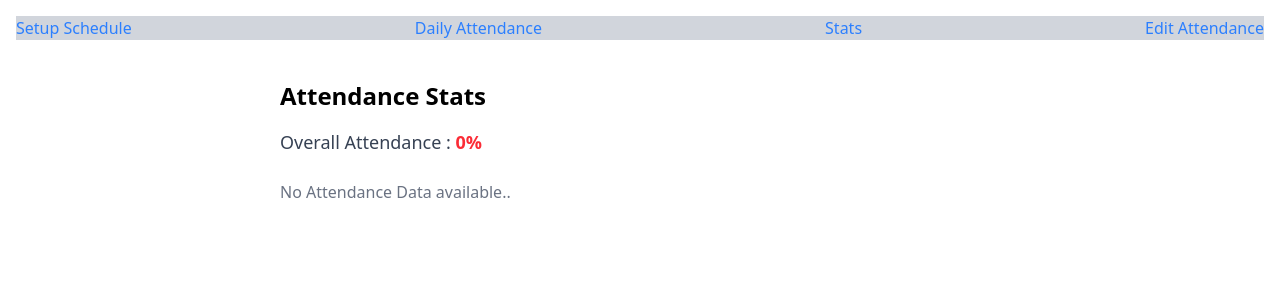
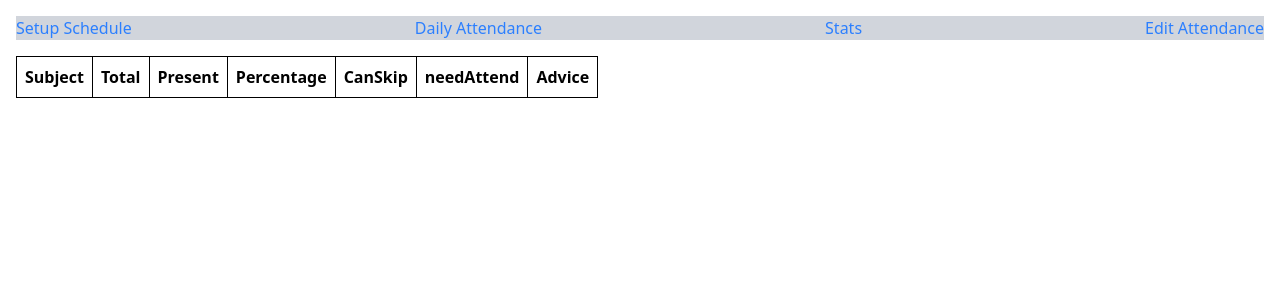
Before and after one commit to Abhishek-Negi01/attendance-tracker, a React (Vite) app: page /stats in a window 1280 px wide. Shown: the top 300 px of the page. Built offline with nearby package versions, Linux system fonts and the light colour scheme.

Commit message:
create a webpage which will show attendence stats but have to solve some bugs related to atteneance marking

```diff
--- a/src/components/AttendanceStats.jsx
+++ b/src/components/AttendanceStats.jsx
@@ -1,45 +1,31 @@
 // See stats & % calculations
 
 import React, { useEffect, useState } from "react";
-import { calculateAttendanceStats } from "../utils/attendanceUtils";
+import { calculateAttendenceStats } from "../utils/attendanceUtils";
+// import Table from "react-bootstrap/Table";
 
 const AttendanceStats = () => {
   const [data, setData] = useState({ overallPercentage: 0, stats: {} });
 
   useEffect(() => {
-    const result = calculateAttendanceStats();
+    const result = calculateAttendenceStats();
     setData(result);
   }, []);
 
   const { overallPercentage, stats } = data;
 
   return (
-    <div className="p-6 max-w-3xl mx-auto">
-      <h2 className="text-2xl font-bold mb-4">Attendance Stats</h2>
-
-      <div className="mb-6">
-        <p className="text-lg font-medium">
-          <span className="text-gray-700">Overall Attendance :</span>{" "}
-          <span
-            className={`font-bold ${
-              overallPercentage < 75 ? "text-red-500" : "text-green-600"
-            }`}
-          >
-            {overallPercentage}%
-          </span>
-        </p>
-      </div>
-
-      {Object.keys(stats).length === 0 ? (
-        <p className="text-gray-500">No Attendance Data available..</p>
-      ) : (
-        <table className="w-full border border-gray-300">
+    <div>
+      <table>
         <thead>
-            <tr className="bg-gray-100">
+          <tr>
+            {/* <th>S.No</th> */}
             <th className="p-2 border">Subject</th>
             <th className="p-2 border">Total</th>
             <th className="p-2 border">Present</th>
-              <th className="p-2 border">%</th>
+            <th className="p-2 border">Percentage</th>
+            <th className="p-2 border">CanSkip</th>
+            <th className="p-2 border">needAttend</th>
             <th className="p-2 border">Advice</th>
           </tr>
         </thead>
@@ -50,13 +36,14 @@ const AttendanceStats = () => {
               <td className="p-2 border">{subject}</td>
               <td className="p-2 border text-center">{s.total}</td>
               <td className="p-2 border text-center">{s.present}</td>
-                <td className="p-2 border text-center">{s.percentage}%</td>
-                <td className="p-2 border text-sm">{s.message}</td>
+              <td className="p-2 border text-center">{s.percentage}</td>
+              <td className="p-2 border text-center">{s.canSkip}</td>
+              <td className="p-2 border text-center">{s.needAttend}</td>
+              <td className="p-2 border text-center">{s.advice}</td>
             </tr>
           ))}
         </tbody>
       </table>
-      )}
     </div>
   );
 };
--- a/src/utils/attendanceUtils.js
+++ b/src/utils/attendanceUtils.js
@@ -1,20 +1,20 @@
 // Calculation functions
 
-export function calculateAttendanceStats() {
+export function calculateAttendenceStats() {
   const schedule = JSON.parse(localStorage.getItem("schedule")) || {};
-  const attendance = JSON.parse(localStorage.getItem("attendance")) || {};
+  const attendence = JSON.parse(localStorage.getItem("attendence")) || {};
 
   const subjectStats = {};
 
-  Object.values(schedule).forEach((subjects) => {
-    subjects.forEach((subject) => {
+  Object.values(schedule).forEach((day) => {
+    day.forEach((subject) => {
       if (!subjectStats[subject]) {
         subjectStats[subject] = { total: 0, present: 0 };
       }
     });
   });
 
-  for (const [date, attendanceMarked] of Object.entries(attendance)) {
+  for (const [date, attendenceMarked] of Object.entries(attendence)) {
     const weekday = new Date(date).toLocaleDateString("en-us", {
       weekday: "long",
     });
@@ -25,8 +25,15 @@ export function calculateAttendanceStats() {
         subjectStats[subject] = { total: 0, present: 0 };
       }
 
+      const status = attendenceMarked[subject];
+
+      if (status == "cancelled") {
+        return;
+      }
+
       subjectStats[subject].total += 1;
-      if (attendanceMarked[subject]) {
+
+      if (status === true || status === "present") {
         subjectStats[subject].present += 1;
       }
     });
@@ -35,43 +42,42 @@ export function calculateAttendanceStats() {
   let totalClasses = 0;
   let totalPresent = 0;
 
-  // analysis
-
   for (const subject in subjectStats) {
     const { total, present } = subjectStats[subject];
     const percentage = total > 0 ? Math.round((present / total) * 100) : 0;
-    subjectStats[subject].percentage = percentage;
+
+    let canSkip = 0;
+    let needAttend = 0;
+    let advice = "";
+
+    if (percentage >= 75) {
+      canSkip = present - Math.ceil(0.75 * total);
+      advice =
+        canSkip > 0
+          ? `You can miss ${canSkip} more class${canSkip > 1 ? `es` : ``}.`
+          : `You are exactly at 75%.`;
+    } else {
+      needAttend = Math.ceil((0.75 * total - present) / 0.25);
+      advice = `You need to attend ${needAttend} class${
+        needAttend > 1 ? "es" : ""
+      }.`;
+    }
+
+    subjectStats[subject] = {
+      total,
+      present,
+      percentage,
+      canSkip,
+      needAttend,
+      advice,
+    };
 
     totalClasses += total;
     totalPresent += present;
-
-    // predict
-
-    const requiredAttendance = 0.75 * total;
-    if (percentage < 75) {
-      const needed = Math.ceil((0.75 * total - present) / 0.25);
-      subjectStats[subject].message = `Attend next ${needed} class${
-        needed > 1 ? "es" : ""
-      } to reach 75%`;
-    } else {
-      const canMiss = Math.floor((present - 0.75 * total) / 0.75);
-      subjectStats[subject].message =
-        canMiss > 0
-          ? `You can miss ${canMiss} class${
-              canMiss > 1 ? "es" : ""
-            } and stay above 75%`
-          : `You are just above 75%, avoid missing classes`;
-    }
   }
 
   const overallPercentage =
     totalClasses > 0 ? Math.round((totalPresent / totalClasses) * 100) : 0;
 
-  // for (const subject in subjectStats) {
-  //     const {total,present} = subjectStats[subject];
-  //     subjectStats[subject].percentage = total > 0 ? Math.round((present / total) * 100) : 0;
-
-  // }
-
   return { overallPercentage, stats: subjectStats };
 }
```
Lines whose indentation alone changed are shown as unchanged.
